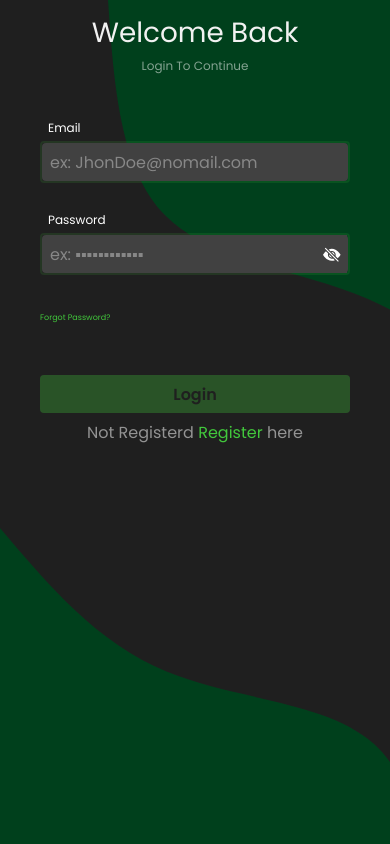
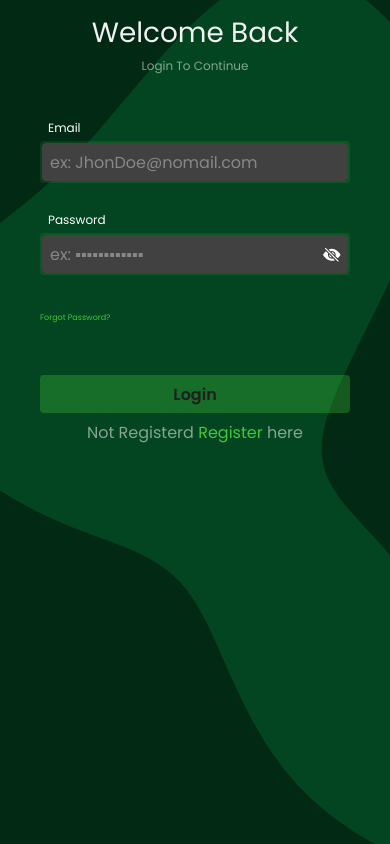
Before and after one commit to imran9663/react-music, a React (Create React App) app: page /auth/login in a window 390 px wide. Built offline with nearby package versions, Linux system fonts and the light colour scheme.

Commit message:
theme and css fix

```diff
--- a/public/index.html
+++ b/public/index.html
@@ -1,5 +1,5 @@
 <!DOCTYPE html>
-<html lang="en">
+<html lang="en" data-bs-theme="dark">
 
 <head>
   <meta charset="utf-8" />
--- a/src/pages/Auth/style.scss
+++ b/src/pages/Auth/style.scss
@@ -13,7 +13,9 @@
 @media (max-width: 768px) {
   .Auth-screen {
     padding: 0rem;
-    background-image: url(../../assets/Icons/blob-scene-haikei.svg);
-    // background-color: $accent-color;
+    background: $dark-bg;
+      background-image: url('../../assets/Icons/blob-scene-haikei.svg');
+      background-position: center;
+      background-size: cover;
   }
 }
```
Also changed, not shown: src/assets/Icons/blob-scene-haikei.svg.
